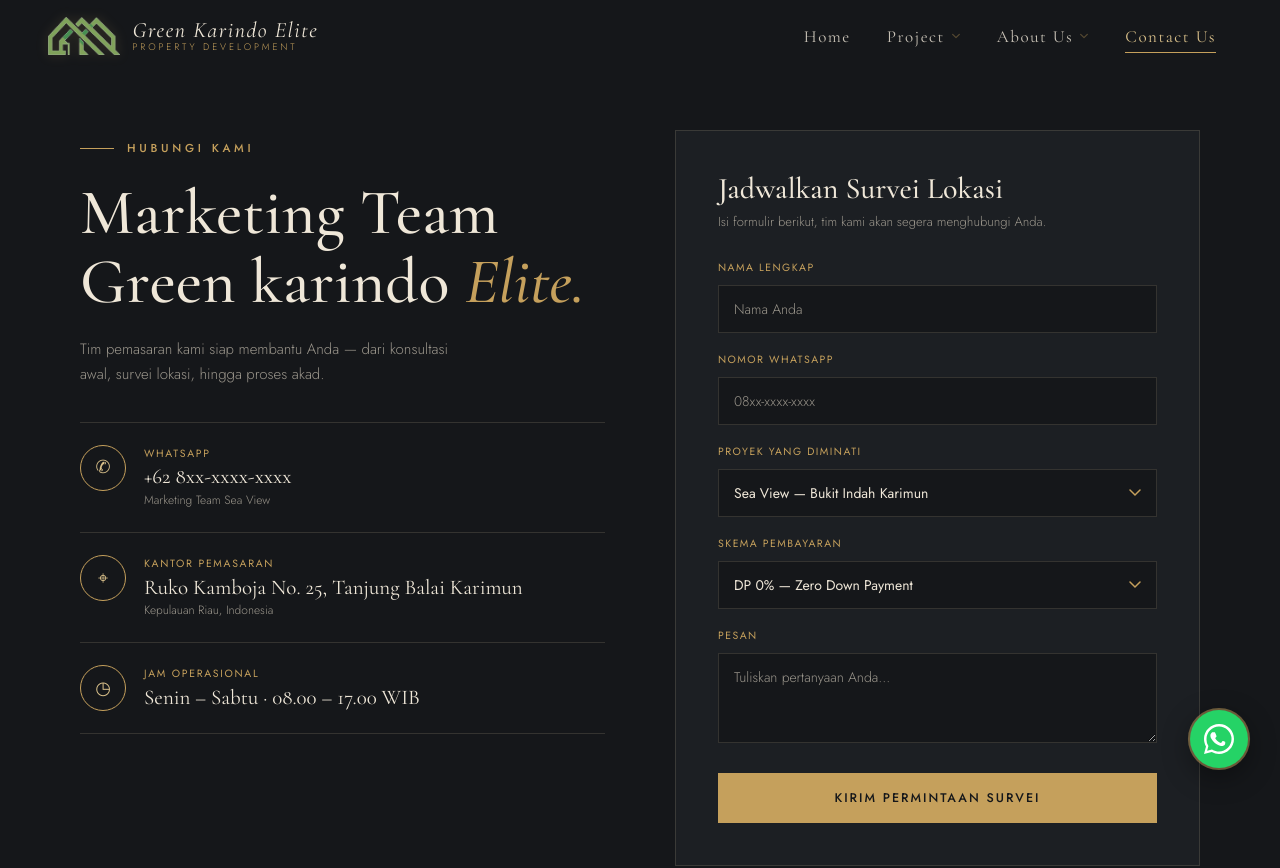
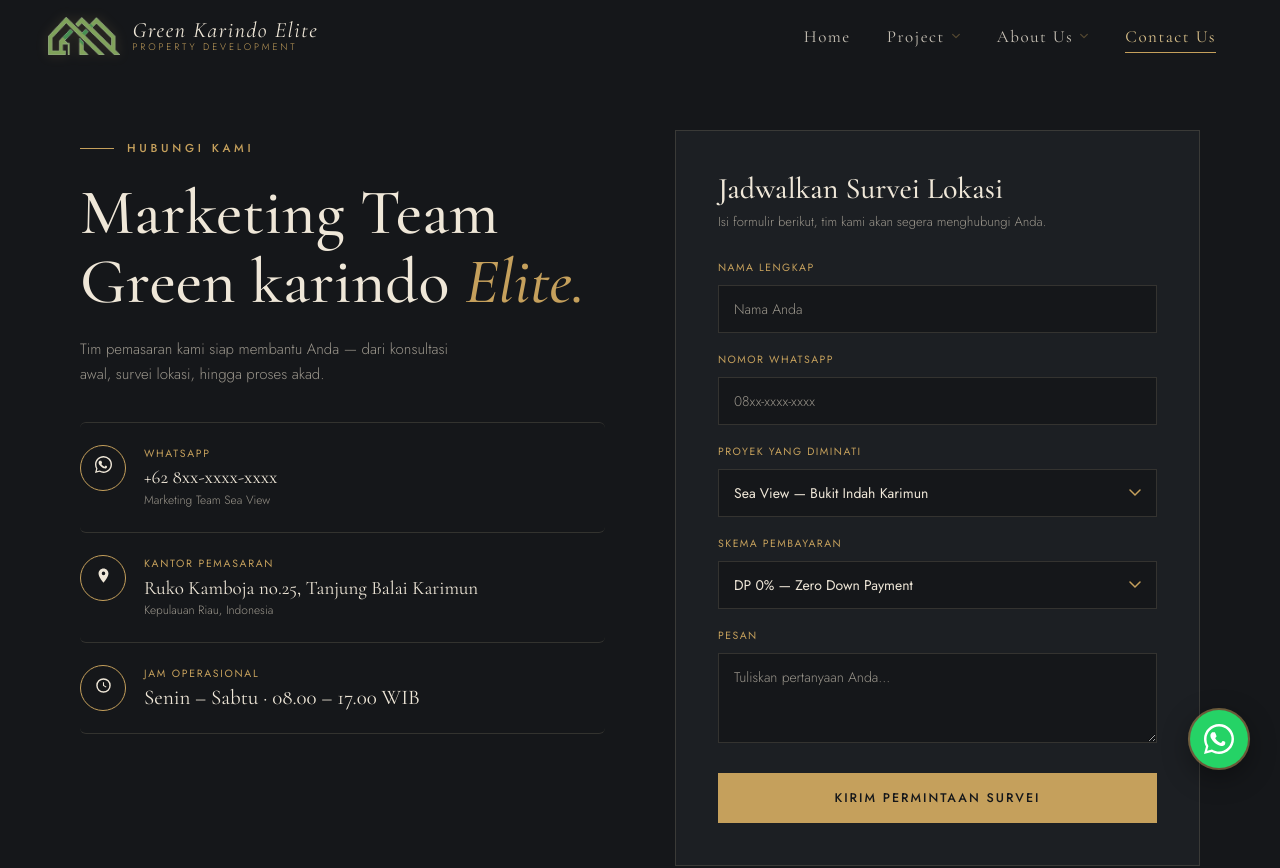
Before and after one commit to dennishuang03-hub/GreenKarindoElite, a React (Vite) app: page /contact in a window 1280 px wide. Shown: the top 868 px of the page. Built offline with nearby package versions, Linux system fonts and the light colour scheme.

Commit message:
Fixing some minor bug in the Contact section

```diff
--- a/src/components/Contact.css
+++ b/src/components/Contact.css
@@ -278,3 +278,112 @@
     padding: 80px 0 0;
   }
 }
+
+/* ============================================================
+   Animation + hover layer (added)
+   Entrance reveal on scroll-into-view + interactive hovers
+   ============================================================ */
+
+.contact {
+  scroll-margin-top: 84px; /* offset for fixed navbar when jumped to */
+}
+
+/* ── Entrance: staggered fade-and-rise ──────────────────────── */
+@keyframes ct-rise {
+  from { opacity: 0; transform: translateY(26px); }
+  to   { opacity: 1; transform: translateY(0); }
+}
+
+/* Hidden until the section becomes visible */
+.contact:not(.is-visible) .ct-left .eyebrow,
+.contact:not(.is-visible) .ct-left h2,
+.contact:not(.is-visible) .ct-left > p,
+.contact:not(.is-visible) .ct-row,
+.contact:not(.is-visible) .ct-form {
+  opacity: 0;
+}
+
+/* Reveal in sequence once visible */
+.contact.is-visible .ct-left .eyebrow         { animation: ct-rise 0.8s cubic-bezier(0.22, 1, 0.36, 1) 0.05s both; }
+.contact.is-visible .ct-left h2               { animation: ct-rise 0.8s cubic-bezier(0.22, 1, 0.36, 1) 0.15s both; }
+.contact.is-visible .ct-left > p              { animation: ct-rise 0.8s cubic-bezier(0.22, 1, 0.36, 1) 0.28s both; }
+.contact.is-visible .ct-info .ct-row:nth-child(1) { animation: ct-rise 0.8s cubic-bezier(0.22, 1, 0.36, 1) 0.40s both; }
+.contact.is-visible .ct-info .ct-row:nth-child(2) { animation: ct-rise 0.8s cubic-bezier(0.22, 1, 0.36, 1) 0.50s both; }
+.contact.is-visible .ct-info .ct-row:nth-child(3) { animation: ct-rise 0.8s cubic-bezier(0.22, 1, 0.36, 1) 0.60s both; }
+.contact.is-visible .ct-form                  { animation: ct-rise 0.85s cubic-bezier(0.22, 1, 0.36, 1) 0.30s both; }
+
+/* ── Hover: info rows highlight, icon circle fills gold ─────── */
+.ct-row {
+  border-radius: 6px;
+  transition: background 0.35s ease;
+}
+
+.ct-row:hover {
+  background: rgba(197, 160, 92, 0.05);
+}
+
+.ct-ic {
+  transition:
+    background 0.35s ease,
+    color 0.35s ease,
+    transform 0.4s cubic-bezier(0.22, 1, 0.36, 1),
+    box-shadow 0.35s ease;
+}
+
+.ct-row:hover .ct-ic {
+  background: var(--gold);
+  color: var(--night);
+  transform: scale(1.08) rotate(-6deg);
+  box-shadow: 0 0 18px rgba(197, 160, 92, 0.35);
+}
+
+.ct-row .cv {
+  transition: color 0.35s ease;
+}
+
+.ct-row:hover .cv {
+  color: var(--gold-lt);
+}
+
+/* ── Hover: form card glows, fields warm up ─────────────────── */
+.ct-form {
+  transition: border-color 0.4s ease, box-shadow 0.4s ease;
+}
+
+.ct-form:hover {
+  border-color: rgba(197, 160, 92, 0.35);
+  box-shadow: 0 18px 50px rgba(0, 0, 0, 0.32);
+}
+
+.fld input:hover,
+.fld select:hover,
+.fld textarea:hover {
+  border-color: rgba(197, 160, 92, 0.4);
+}
+
+/* ── Hover: submit button lifts ─────────────────────────────── */
+.ct-submit {
+  transition: background 0.3s ease, transform 0.3s ease, box-shadow 0.3s ease;
+}
+
+.ct-submit:hover {
+  transform: translateY(-2px);
+  box-shadow: 0 12px 28px -8px rgba(197, 160, 92, 0.5);
+}
+
+/* ── Reduced motion: show everything at once, no movement ───── */
+@media (prefers-reduced-motion: reduce) {
+  .contact .ct-left .eyebrow,
+  .contact .ct-left h2,
+  .contact .ct-left > p,
+  .contact .ct-row,
+  .contact .ct-form {
+    opacity: 1 !important;
+    animation: none !important;
+  }
+
+  .ct-row:hover .ct-ic,
+  .ct-submit:hover {
+    transform: none !important;
+  }
+}
--- a/src/components/ContactInfoRow.tsx
+++ b/src/components/ContactInfoRow.tsx
@@ -1,9 +1,9 @@
 import React from 'react';
 
 interface ContactInfoRowProps {
-  icon: string;
+  icon: React.ReactNode;
   label: string;
-  value: string;
+  value: React.ReactNode;
   sub?: string;
 }
 
--- a/src/sections/Contact/ContactSection.tsx
+++ b/src/sections/Contact/ContactSection.tsx
@@ -1,13 +1,58 @@
-import React from 'react';
+import React, { useEffect, useRef, useState } from 'react';
 import './ContactSection.css';
 import '../../components/Contact.css';   // original ct-row, ct-ic, cl, cv, cs, ct-form, fld, ct-submit styles
 import ContactForm from '../../components/ContactForm';
 import ContactInfoRow from '../../components/ContactInfoRow';
 
+const WhatsAppIcon = () => (
+  <svg width="17" height="17" viewBox="0 0 24 24" fill="currentColor" xmlns="http://www.w3.org/2000/svg" aria-hidden="true">
+    <path d="M20.52 3.48A11.93 11.93 0 0 0 12 0C5.37 0 0 5.37 0 12c0 2.11.55 4.16 1.6 5.97L0 24l6.18-1.62A11.94 11.94 0 0 0 12 24c6.63 0 12-5.37 12-12 0-3.2-1.25-6.21-3.48-8.52zM12 22c-1.85 0-3.67-.5-5.25-1.44l-.37-.22-3.87 1.02 1.03-3.77-.24-.38A9.93 9.93 0 0 1 2 12C2 6.48 6.48 2 12 2c2.67 0 5.18 1.04 7.07 2.93A9.93 9.93 0 0 1 22 12c0 5.52-4.48 10-10 10zm5.44-7.4c-.3-.15-1.76-.87-2.03-.97-.28-.1-.48-.15-.68.15-.2.3-.77.97-.94 1.17-.17.2-.35.22-.65.07-.3-.15-1.25-.46-2.38-1.47-.88-.78-1.47-1.75-1.64-2.04-.17-.3-.02-.46.13-.6.13-.13.3-.34.44-.51.15-.17.2-.3.3-.5.1-.2.05-.37-.02-.52-.08-.15-.68-1.64-.93-2.24-.24-.59-.49-.51-.68-.52H6.9c-.2 0-.51.07-.78.37-.27.3-1.02 1-1.02 2.43s1.05 2.82 1.2 3.02c.14.2 2.06 3.15 5 4.42.7.3 1.24.48 1.67.61.7.22 1.34.19 1.84.12.56-.08 1.76-.72 2-1.41.25-.7.25-1.3.17-1.42-.07-.13-.27-.2-.57-.35z"/>
+  </svg>
+);
+
+const LocationIcon = () => (
+  <svg width="17" height="17" viewBox="0 0 24 24" fill="currentColor" xmlns="http://www.w3.org/2000/svg" aria-hidden="true">
+    <path d="M12 2C8.13 2 5 5.13 5 9c0 5.25 7 13 7 13s7-7.75 7-13c0-3.87-3.13-7-7-7zm0 9.5A2.5 2.5 0 1 1 12 6.5a2.5 2.5 0 0 1 0 5z"/>
+  </svg>
+);
+
+const ClockIcon = () => (
+  <svg width="17" height="17" viewBox="0 0 24 24" fill="currentColor" xmlns="http://www.w3.org/2000/svg" aria-hidden="true">
+    <path d="M12 1.75A10.25 10.25 0 1 0 22.25 12 10.26 10.26 0 0 0 12 1.75zm0 18.5A8.25 8.25 0 1 1 20.25 12 8.26 8.26 0 0 1 12 20.25zm.75-13h-1.5v5.19l4.22 2.53.78-1.28-3.5-2.09z"/>
+  </svg>
+);
 
 const ContactSection: React.FC = () => {
+  const sectionRef = useRef<HTMLElement | null>(null);
+  const [visible, setVisible] = useState(false);
+
+  useEffect(() => {
+    const node = sectionRef.current;
+    if (!node) return;
+
+    // Reveal once the section scrolls into view.
+    const observer = new IntersectionObserver(
+      (entries) => {
+        entries.forEach((entry) => {
+          if (entry.isIntersecting) {
+            setVisible(true);
+            observer.disconnect();
+          }
+        });
+      },
+      { threshold: 0.15 }
+    );
+
+    observer.observe(node);
+    return () => observer.disconnect();
+  }, []);
+
   return (
-    <section className="contact" id="contact">
+    <section
+      ref={sectionRef}
+      className={`contact${visible ? ' is-visible' : ''}`}
+      id="contact"
+    >
       <div className="wrap">
         <div className="contact-grid">
 
@@ -25,19 +70,21 @@
 
             <div className="ct-info">
               <ContactInfoRow
-                icon="✆"
+                icon={<a href="https://wa.me/628xxxxxxxxxx" target="_blank" rel="noopener noreferrer" className="fc-value-link"><WhatsAppIcon /></a>}
                 label="WhatsApp"
-                value="+62 8xx-xxxx-xxxx"
+                value={<a href="https://wa.me/628xxxxxxxxxx" target="_blank" rel="noopener noreferrer" className="fc-value-link">
+                      +62 8xx-xxxx-xxxx</a>}
                 sub="Marketing Team Sea View"
               />
               <ContactInfoRow
-                icon="⌖"
+                icon={<a href="https://maps.google.com/?q=PT+Green+Karindo+Elite" target="_blank" rel="noopener noreferrer" className="fc-value-link"><LocationIcon /></a>}
                 label="Kantor Pemasaran"
-                value="Ruko Kamboja No. 25, Tanjung Balai Karimun"
+                value={<a href="https://maps.google.com/?q=PT+Green+Karindo+Elite" target="_blank" rel="noopener noreferrer" className="fc-value-link">
+                      Ruko Kamboja no.25, Tanjung Balai Karimun</a>}
                 sub="Kepulauan Riau, Indonesia"
               />
               <ContactInfoRow
-                icon="◷"
+                icon={<a href="https://maps.google.com/?q=PT+Green+Karindo+Elite" target="_blank" rel="noopener noreferrer" className="fc-value-link"><ClockIcon /></a>}
                 label="Jam Operasional"
                 value="Senin – Sabtu · 08.00 – 17.00 WIB"
               />
```
